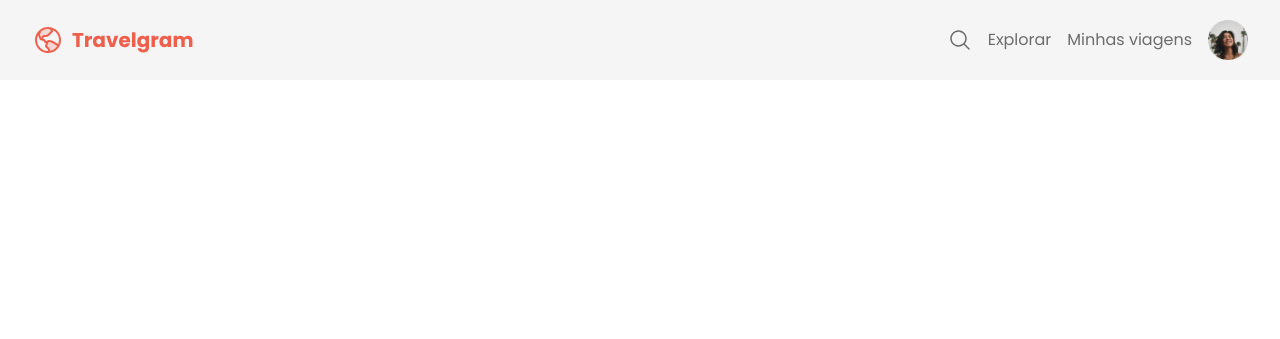
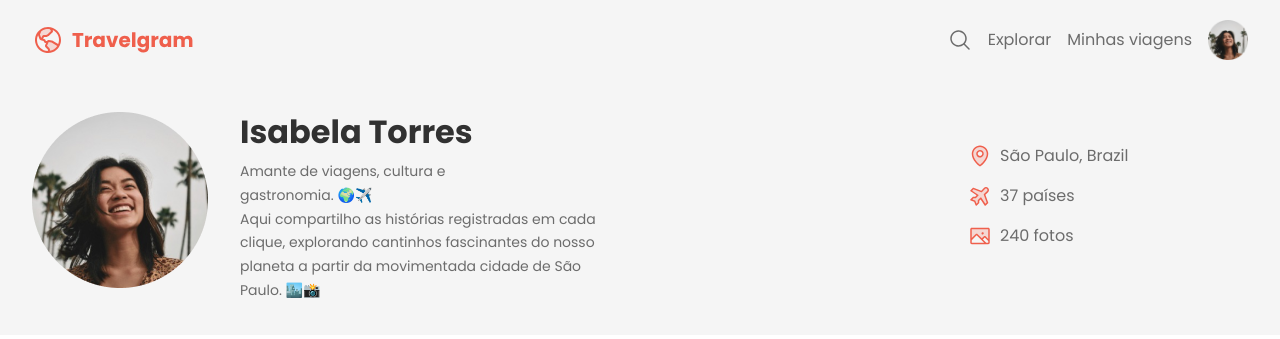
Before and after one commit to lucasuk31/Travelgram---Perfil-de-viagens, a plain HTML site: page index.html in a window 1280 px wide. Drawn offline with Linux system fonts and the light colour scheme.

Commit message:
header responsive is done

```diff
--- a/Styles/header.css
+++ b/Styles/header.css
@@ -1,45 +1,63 @@
 header {
-  padding-block: 32px;
+  padding: var(--padding-lg);
+  display: grid;
+  & main {
+    padding: 0;
+
+    & img {
+      width: 7.5rem;
+      height: 7.5rem;
+    }
+
+    & h1 {
+      font: var(--text-lg);
+      color: var(--text-color-primary);
+    }
+
+    & p {
+      font: var(--text-md);
+      margin-top: .5rem;
+    }
+  }
+
+  & section {
+    margin-top: 2rem;
+
+    & ul {
+      display: grid;
+      gap: 1rem;
+
+      & li {
+        display: flex;
+        gap: .5rem;
+        align-items: center;
+      }
+    }
+  }
+}
+
+@media (width >= 80em) {
+  header {
     display: flex;
     justify-content: space-between;
-  align-items: center;
-  background-color: var(--surface-color);
-  font: var(--text-md);
+
+    & main {
+      display: grid;
+      grid-template-columns: 1fr 100%;
+      gap: 2rem;
+
+      & img {
+        width: 11rem;
+        height: 11rem;
       }
 
-header #profile {
-  display: flex;
-  justify-content: space-between;
-  gap: 32px;
+      & .info {
+        max-width: 24rem;
+      }
     }
 
-#profile > div {
-  max-width: 384px;
+    & section {
+      width: 17.5rem;
     }
-
-#profile img {
-  width: 176px;
-  height: 176px;
-  border-radius: 50%;
-  object-fit: cover;
   }
-
-#profile h1 {
-  font: var(--text-lg);
-  color: var(--text-color-primary);
-  margin-bottom: 8px;
 }
-
-header #info {
-  width: 280px;
-}
-
-header #info li {
-  display: flex;
-  align-items: center;
-  gap: 8px;
-}
-
-header #info li:nth-child(2) {
-  margin: 16px 0 16px;
-}
--- a/Styles/nav.css
+++ b/Styles/nav.css
@@ -5,7 +5,7 @@ nav {
   padding: var(--padding-sm);
 
   & img:last-child {
-    width: 2.5rem;
+    max-width: 2.5rem;
   }
 }
 
--- a/index.html
+++ b/index.html
@@ -17,47 +17,36 @@
   <body>
     <div class="bg-surface-color">
       <nav>
-        <img src="./Assets/Icons/Logo.svg" alt="Logo Travelgram">
+        <img src="./Assets/Icons/Logo.svg" alt="Logo Travelgram" />
         <ul role="list">
-          <img src="./Assets/Icons/MagnifyingGlass.svg" alt="">
-            <li class="desktop-only">Explorar</li>
-            <li class="desktop-only">Minhas viagens</li>
-          <img src="./Assets/Profile pic.png" alt="">
+          <img src="./Assets/Icons/MagnifyingGlass.svg" alt="" />
+          <li class="desktop-only">Explorar</li>
+          <li class="desktop-only">Minhas viagens</li>
+          <img src="./Assets/Profile pic.png" alt="Foto de perfil da Isabela" />
         </ul>
       </nav>
-      <!-- <header class="container">
-        <div id="profile">
-          <img src="./Assets/Profile pic.png" alt="Imagem de Isabela Torres" />
-          <div>
+      <header>
+        <main>
+          <img src="./Assets/Profile pic.png" alt="Foto de perfil da Isabela" />
+          <div class="info">
             <h1>Isabela Torres</h1>
             <p>
-              Amante de viagens, cultura e gastronomia. 🌍✈️ <br />
-              Aqui compartilho as histórias registradas em cada clique,
-              explorando cantinhos fascinantes do nosso planeta a partir da
-              movimentada cidade de São Paulo. 🏙️📸
+              Amante de viagens, cultura e <br> gastronomia. 🌍✈️<br>
+              Aqui compartilho as
+              histórias registradas em cada clique, explorando cantinhos
+              fascinantes do nosso planeta a partir da movimentada cidade de São
+              Paulo. 🏙️📸
             </p>
           </div>
-        </div>
-        <ul id="info">
-          <li>
-            <img
-              src="./Assets/Icons/MapPin.svg"
-              alt="Ícone de marcador de localização"
-            /><span>São Paulo, Brazil</span>
-          </li>
-          <li>
-            <img
-              src="./Assets/Icons/AirplaneTilt.svg"
-              alt="Ícone de avião"
-            /><span>37 países</span>
-          </li>
-          <li>
-            <img src="./Assets/Icons/Image.svg" alt="Ícone" /><span
-              >240 fotos</span
-            >
-          </li>
-        </ul>
-      </header> -->
+        </main>
+        <section>
+          <ul role="list">
+            <li><img src="./Assets/Icons/MapPin.svg" alt="">São Paulo, Brazil</li>
+            <li><img src="./Assets/Icons/AirplaneTilt.svg" alt="">37 países</li>
+            <li><img src="./Assets/Icons/Image.svg" alt="">240 fotos</li>
+          </ul>
+        </section>
+      </header>
     </div>
     <!-- <main class="container">
       <img src="./Assets/Images/Image 01.png" alt="" />
```
Lines whose indentation alone changed are shown as unchanged.
